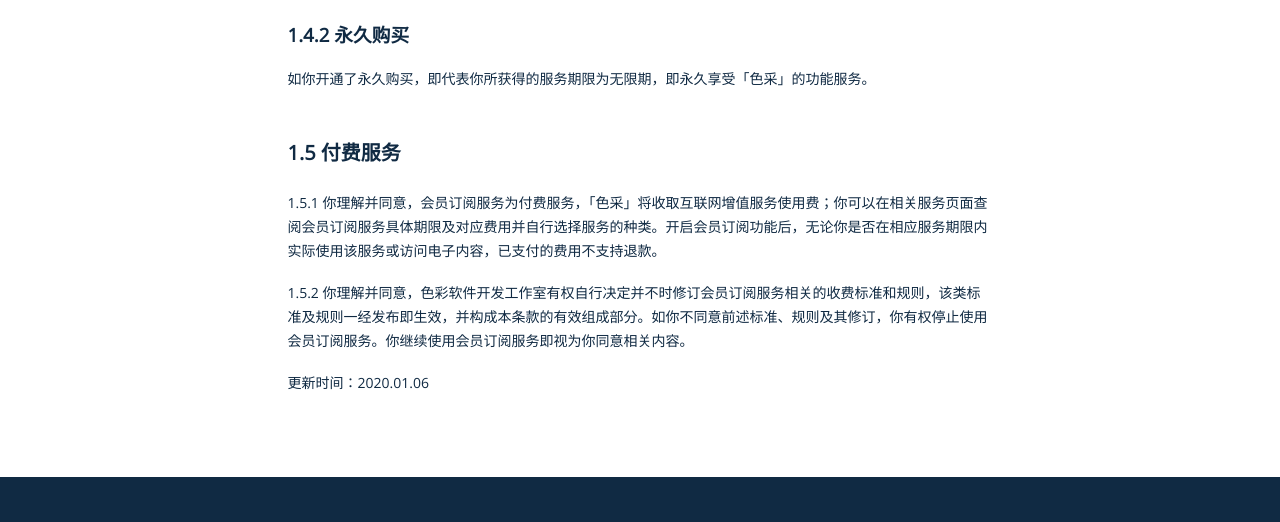
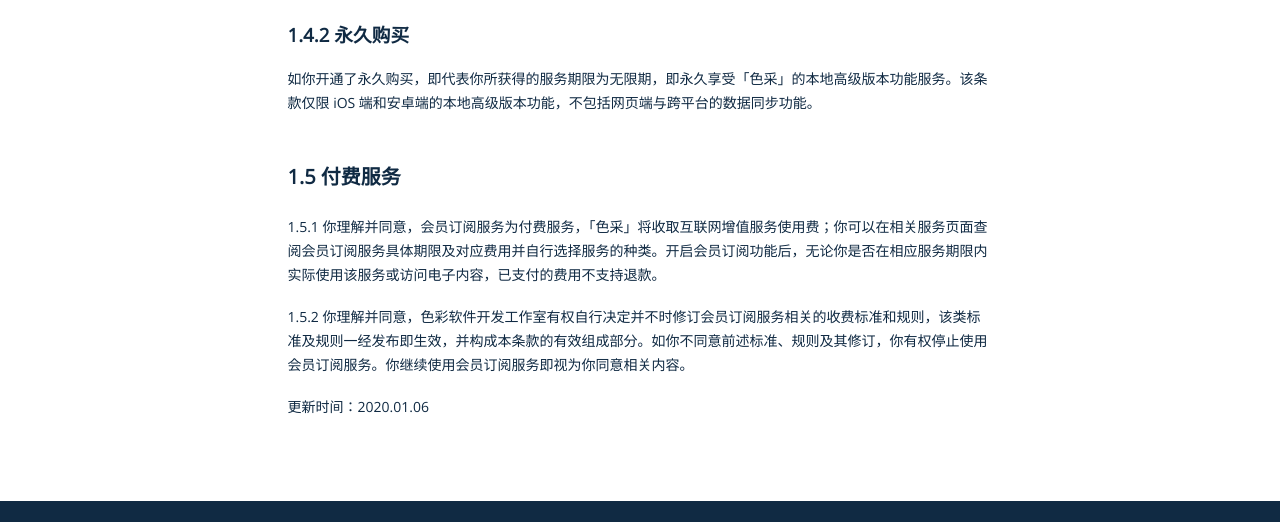
Before and after one commit to wizeyes-tech/color-collect, a Gatsby site: page /cn/terms in a window 1280 px wide. Shown: the part 1673-2195 px from the top of the page. Built offline with nearby package versions, Linux system fonts and the light colour scheme; Gatsby itself is replaced by a stand-in of ours.

Commit message:
Updated terms.

```diff
--- a/src/pages/cn/terms.js
+++ b/src/pages/cn/terms.js
@@ -47,7 +47,7 @@
         </ol>
 
         <h3>1.4.2 永久购买</h3>
-        <p>如你开通了永久购买，即代表你所获得的服务期限为无限期，即永久享受「色采」的功能服务。</p>
+        <p>如你开通了永久购买，即代表你所获得的服务期限为无限期，即永久享受「色采」的本地高级版本功能服务。该条款仅限 iOS 端和安卓端的本地高级版本功能，不包括网页端与跨平台的数据同步功能。</p>
 
         <h2>1.5 付费服务</h2>
         <p>1.5.1 你理解并同意，会员订阅服务为付费服务，「色采」将收取互联网增值服务使用费；你可以在相关服务页面查阅会员订阅服务具体期限及对应费用并自行选择服务的种类。开启会员订阅功能后，无论你是否在相应服务期限内实际使用该服务或访问电子内容，已支付的费用不支持退款。</p>
```
